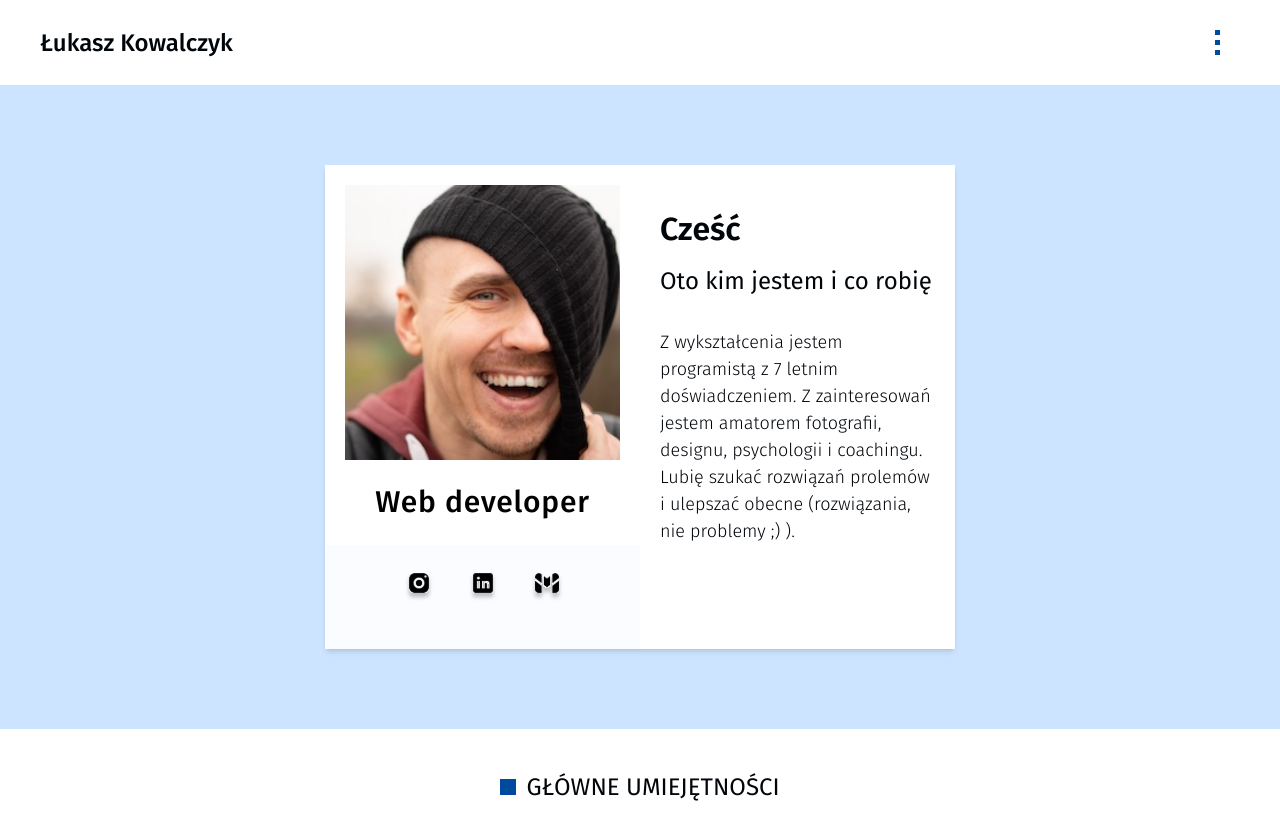
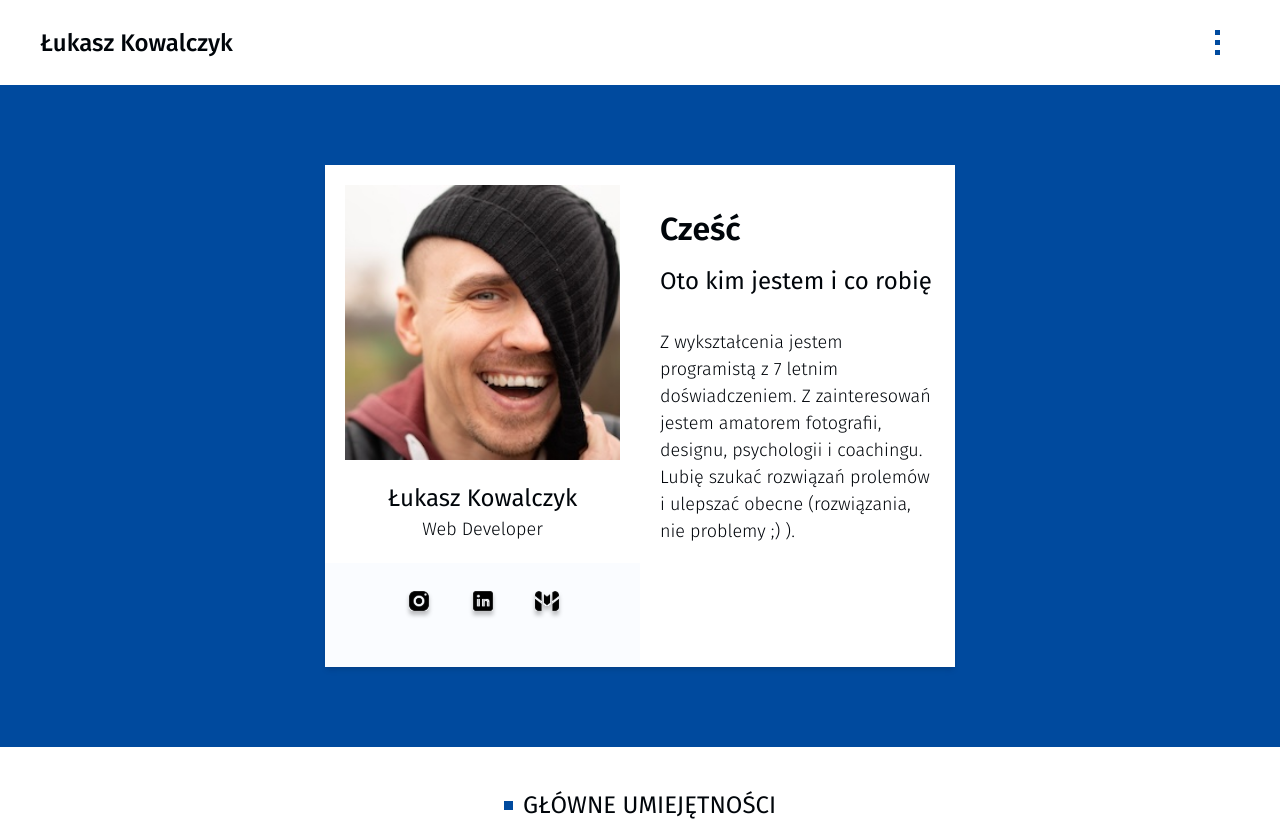
Before and after one commit to LukeKow/lukasz.kowalczyk.web.dev, a React (Vite) app: page / in a window 1280 px wide. Shown: the top 821 px of the page. Built offline with nearby package versions, Linux system fonts and the light colour scheme.

Commit message:
update homepage according to updated designs

```diff
--- a/src/Home.tsx
+++ b/src/Home.tsx
@@ -36,14 +36,24 @@ function App() {
       <TopBar name="Łukasz Kowalczyk" />
       <div
         id="Home"
-        className="mb-5 lg:py-20 flex flex-col lg:items-center bg-blue-200"
+        className="mb-5 lg:py-20 flex flex-col lg:items-center bg-blue-700"
       >
         <section className="md:bg-white lg:shadow-md lg:max-w-[50%] flex flex-col lg:flex-row mx-2.5 md:mx-5 gap-10 lg:gap-0">
           <div className="w-full shadow-md md:shadow-none lg:w-[50%] lg:max-w-[350px] lg:flex lg:flex-col lg:justify-center">
             <div className="py-5 px-2.5 md:px-5 flex flex-col items-center justify-center gap-5 bg-white w-full">
               <img src={me} className="w-full max-w-[385px]" />
-              <div className="font-medium tracking-wide text-[21px] lg:text-[30px] text-center">
-                Web developer
+              <div className="flex flex-col justify-center">
+                <Typography
+                  text="Łukasz Kowalczyk"
+                  fontType="subheader"
+                  textColor="blue"
+                />
+                <Typography
+                  text="Web Developer"
+                  fontType="body"
+                  textColor="blue"
+                  textCustomStyle="text-center"
+                />
               </div>
             </div>
             <div className="flex py-5 px-5 gap-5 bg-blue-100 w-full justify-center [&>a]:rounded-xs [&>a]:p-[5px] [&>a]:hover:bg-white">
@@ -86,6 +96,7 @@ function App() {
             textColor="blue"
             text={"GŁÓWNE UMIEJĘTNOŚCI"}
             pointerColor="darkBlue"
+            pointerSize="9px"
           />
         </div>
         <div className="flex md:hidden flex-col">
@@ -100,7 +111,7 @@ function App() {
               <PointerWithText
                 key={index}
                 text={mainSkill}
-                pointerSize="10px"
+                pointerSize="5px"
                 textColor="blue"
                 fontType="body"
                 pointerColor="darkBlue"
@@ -118,7 +129,7 @@ function App() {
               <PointerWithText
                 key={index}
                 text={library}
-                pointerSize="10px"
+                pointerSize="5px"
                 textColor="blue"
                 fontType="body"
                 pointerColor="darkBlue"
@@ -145,7 +156,7 @@ function App() {
               <PointerWithText
                 key={index}
                 text={mainSkill}
-                pointerSize="10px"
+                pointerSize="5px"
                 textColor="blue"
                 fontType="body"
                 pointerColor="darkBlue"
@@ -158,7 +169,7 @@ function App() {
               <PointerWithText
                 key={index}
                 text={library}
-                pointerSize="10px"
+                pointerSize="5px"
                 textColor="blue"
                 fontType="body"
                 pointerColor="darkBlue"
@@ -178,6 +189,7 @@ function App() {
           text={"POBOCZNE UMIEJĘTNOŚCI"}
           pointerColor="custom"
           pointerCustomStyle="bg-blue-400"
+          pointerSize="9px"
         />
         <div className="flex md:hidden flex-col">
           <Typography
@@ -191,7 +203,7 @@ function App() {
               <PointerWithText
                 key={index}
                 text={skill}
-                pointerSize="10px"
+                pointerSize="5px"
                 textColor="blue"
                 fontType="body"
                 pointerColor="custom"
@@ -216,7 +228,7 @@ function App() {
               <PointerWithText
                 key={index}
                 text={skill}
-                pointerSize="10px"
+                pointerSize="5px"
                 textColor="blue"
                 fontType="body"
                 pointerColor="custom"
@@ -243,7 +255,7 @@ function App() {
               <PointerWithText
                 key={index}
                 text={skill}
-                pointerSize="10px"
+                pointerSize="5px"
                 textColor="blue"
                 fontType="body"
                 pointerColor="custom"
@@ -257,7 +269,7 @@ function App() {
               <PointerWithText
                 key={index}
                 text={skill}
-                pointerSize="10px"
+                pointerSize="5px"
                 textColor="blue"
                 fontType="body"
                 pointerColor="custom"
```
